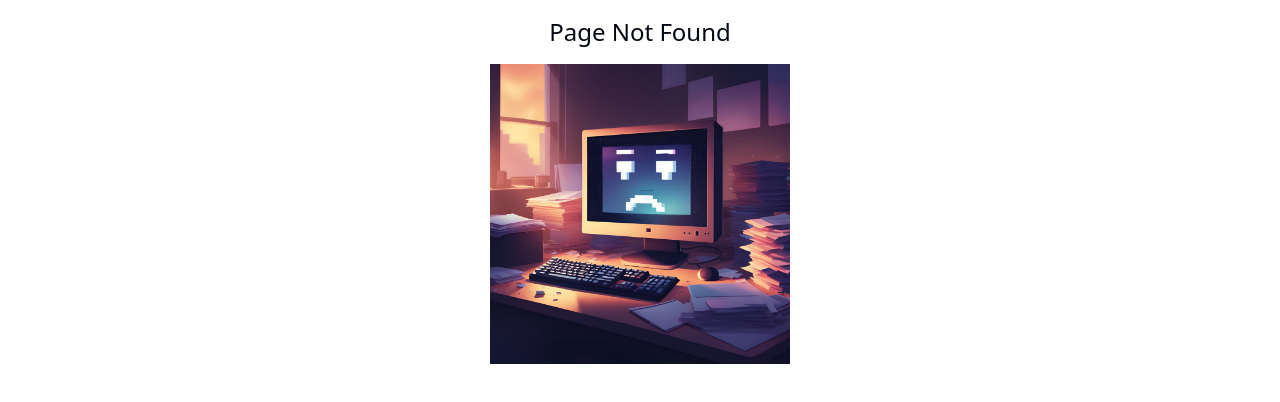
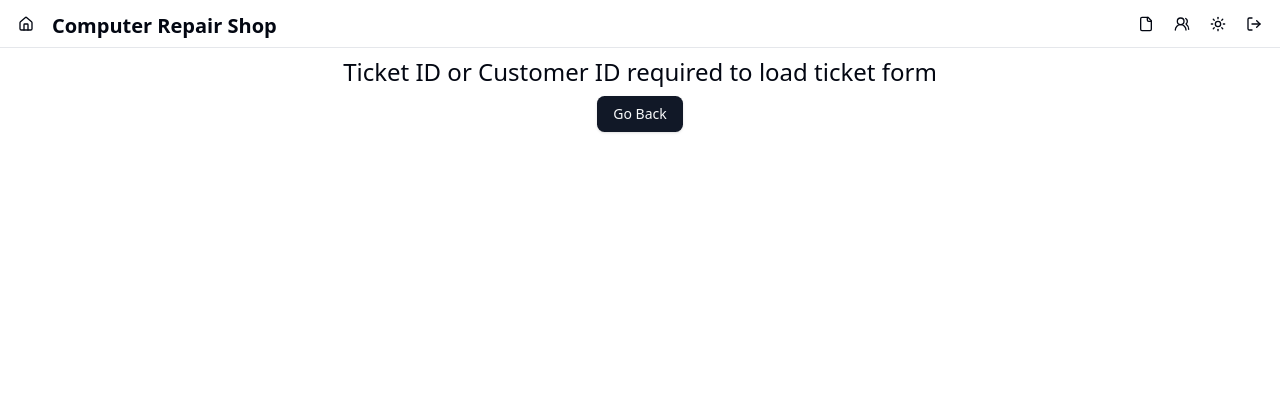
Before and after one commit to nikola418/repairshop, a Next.js app: page /tickets/form in a window 1280 px wide. Before the commit this address had no page. Shown: the top 402 px of the page. Built offline with nearby package versions, Linux system fonts and the light colour scheme.

Commit message:
customer/ticket forms

```diff
--- a/package.json
+++ b/package.json
@@ -31,6 +31,7 @@
   "devDependencies": {
     "@eslint/eslintrc": "^3",
     "@tailwindcss/postcss": "^4.0.6",
+    "@types/lodash": "^4.17.15",
     "@types/node": "^20",
     "@types/react": "^19",
     "@types/react-dom": "^19",
@@ -38,6 +39,7 @@
     "drizzle-kit": "^0.30.4",
     "eslint": "^9",
     "eslint-config-next": "15.1.7",
+    "lodash": "^4.17.21",
     "postcss": "^8",
     "tailwindcss": "^4.0.0",
     "tsx": "^4.19.2",
--- /dev/null
+++ b/src/app/(rs)/customers/form/page.tsx
@@ -0,0 +1,42 @@
+import BackButton from "@/components/back-button";
+import { getCustomer } from "@/lib/queries/customers/get-customer";
+import * as Sentry from "@sentry/nextjs";
+
+type Params = Promise<{ slug: string }>;
+type SearchParams = Promise<{ [key: string]: string | undefined }>;
+
+const CustomerFormPage = async ({
+  searchParams,
+}: {
+  params: Params;
+  searchParams: SearchParams;
+}) => {
+  try {
+    const { customerId } = await searchParams;
+
+    if (customerId) {
+      const customer = await getCustomer(parseInt(customerId));
+
+      if (!customer) {
+        return (
+          <div className="m-auto flex flex-col items-center">
+            <h2 className="text-2xl mb-2">
+              Customer ID #{customerId} not found!
+            </h2>
+            <BackButton title="Go Back" variant="default" />
+          </div>
+        );
+      }
+      return <></>;
+    }
+
+    return <>new customer</>;
+  } catch (error) {
+    if (error instanceof Error) {
+      Sentry.captureException(error);
+      throw error;
+    }
+  }
+};
+
+export default CustomerFormPage;
--- /dev/null
+++ b/src/app/(rs)/tickets/form/page.tsx
@@ -0,0 +1,83 @@
+import BackButton from "@/components/back-button";
+import { getCustomer } from "@/lib/queries/customers/get-customer";
+import { getTicket } from "@/lib/queries/tickets/get-ticket";
+import * as Sentry from "@sentry/nextjs";
+
+type Params = Promise<{ slug: string }>;
+type SearchParams = Promise<{ [key: string]: string | undefined }>;
+
+const TicketFormPage = async ({
+  searchParams,
+}: {
+  params: Params;
+  searchParams: SearchParams;
+}) => {
+  try {
+    const { customerId, ticketId } = await searchParams;
+
+    if (!customerId && !ticketId) {
+      return (
+        <div className="m-auto flex flex-col items-center">
+          <h2 className="text-2xl mb-2">
+            Ticket ID or Customer ID required to load ticket form
+          </h2>
+          <BackButton title="Go Back" />
+        </div>
+      );
+    }
+
+    if (customerId) {
+      const customer = await getCustomer(parseInt(customerId));
+
+      if (!customer) {
+        return (
+          <div className="m-auto flex flex-col items-center">
+            <h2 className="text-2xl mb-2">
+              Customer with ID #{customerId} not found!
+            </h2>
+            <BackButton title="Go Back" />
+          </div>
+        );
+      }
+
+      if (!customer.active) {
+        return (
+          <div className="m-auto flex flex-col items-center">
+            <h2 className="text-2xl mb-2">
+              Customer with ID #{customerId} is not active!
+            </h2>
+            <BackButton title="Go Back" />
+          </div>
+        );
+      }
+    }
+
+    if (ticketId) {
+      const ticket = await getTicket(parseInt(ticketId));
+
+      if (!ticket) {
+        return (
+          <div className="m-auto flex flex-col items-center">
+            <h2 className="text-2xl mb-2">
+              Ticket with ID #{ticketId} not found!
+            </h2>
+            <BackButton title="Go Back" />
+          </div>
+        );
+      }
+
+      const customer = await getCustomer(ticket.customerId);
+
+      console.log(customer, ticket);
+
+      return <>Edit Ticket Form</>;
+    }
+  } catch (error) {
+    if (error instanceof Error) {
+      Sentry.captureException(error);
+      throw error;
+    }
+  }
+};
+
+export default TicketFormPage;
--- /dev/null
+++ b/src/components/back-button.tsx
@@ -0,0 +1,30 @@
+"use client";
+
+import type { VariantProps } from "class-variance-authority";
+import { FC } from "react";
+import { Button, buttonVariants } from "./ui/button";
+import { useRouter } from "next/navigation";
+
+type Props = {
+  title: string;
+  className?: HTMLButtonElement["className"];
+  variant?: VariantProps<typeof buttonVariants>["variant"];
+};
+
+const BackButton: FC<Props> = ({ variant, title, className }) => {
+  const router = useRouter();
+
+  return (
+    <Button
+      variant={variant}
+      className={className}
+      onClick={() => router.back()}
+      title={title}
+      aria-label={title}
+    >
+      {title}
+    </Button>
+  );
+};
+
+export default BackButton;
--- a/src/components/ui/button.tsx
+++ b/src/components/ui/button.tsx
@@ -49,7 +49,10 @@ function Button({
   return (
     <Comp
       data-slot="button"
-      className={cn(buttonVariants({ variant, size, className }))}
+      className={cn(
+        buttonVariants({ variant, size, className }),
+        "cursor-pointer"
+      )}
       {...props}
     />
   );
--- /dev/null
+++ b/src/lib/queries/customers/get-customer.ts
@@ -0,0 +1,13 @@
+import { db } from "@/db";
+import { customers } from "@/db/schema";
+import { eq } from "drizzle-orm";
+import { first } from "lodash";
+
+export const getCustomer = async (id: number) => {
+  const customer = await db
+    .select()
+    .from(customers)
+    .where(eq(customers.id, id));
+
+  return first(customer);
+};
--- /dev/null
+++ b/src/lib/queries/tickets/get-ticket.ts
@@ -0,0 +1,10 @@
+import { db } from "@/db";
+import { tickets } from "@/db/schema";
+import { eq } from "drizzle-orm";
+import { first } from "lodash";
+
+export const getTicket = async (id: number) => {
+  const ticket = await db.select().from(tickets).where(eq(tickets.id, id));
+
+  return first(ticket);
+};
```
Also changed, not shown: 2 other files (tests, documents, lock files or other folders).
